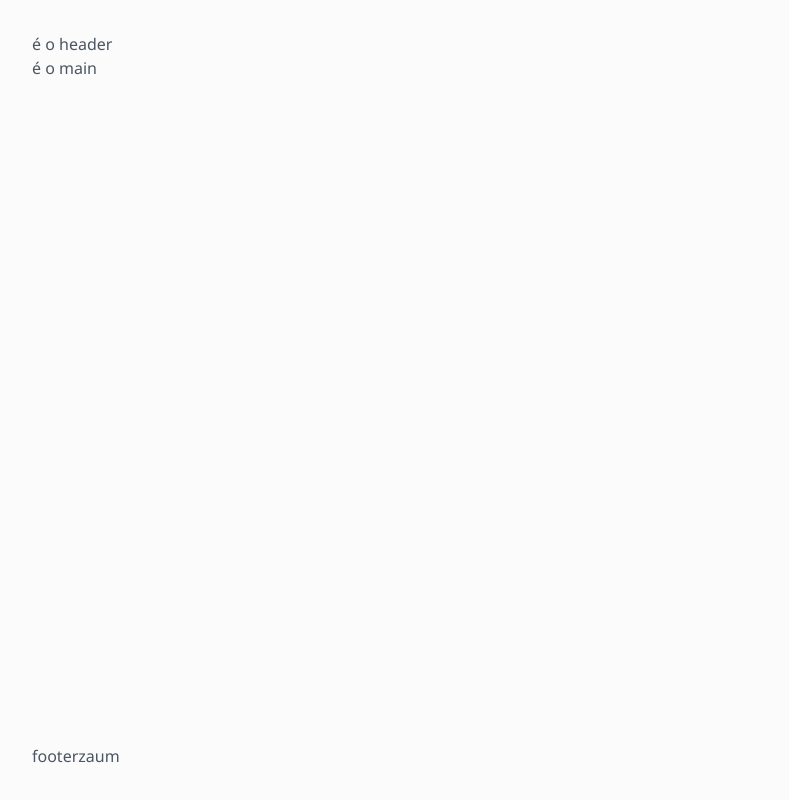
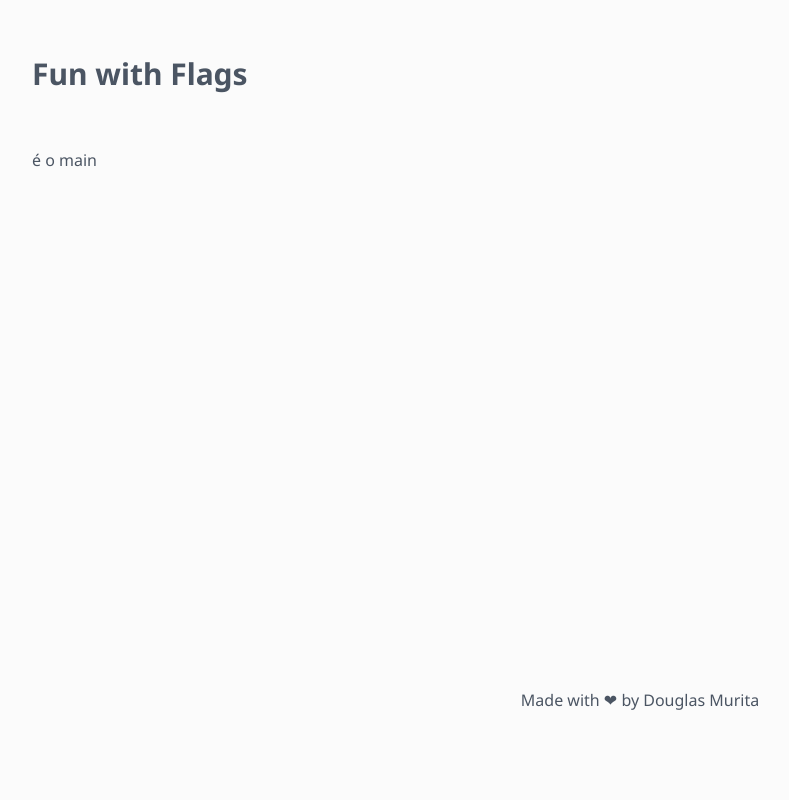
Before and after one commit to muritadb/fun-with-flags-nextjs, a Next.js app: page / in a window 1280 px wide. Shown: the whole page, without its empty margins (0-789 px from the left). Built offline with nearby package versions, Linux system fonts and the light colour scheme.

Commit message:
add components folder

```diff
--- /dev/null
+++ b/app/components/Footer.tsx
@@ -0,0 +1,9 @@
+const Footer = () => {
+  return (
+    <footer className="py-6 mb-8">
+      <p className="text-center">Made with ❤ by Douglas Murita</p>
+    </footer>
+  )
+}
+
+export default Footer
--- /dev/null
+++ b/app/components/Header.tsx
@@ -0,0 +1,9 @@
+const Header = () => {
+  return (
+    <header className="py-6 mb-8">
+      <h1 className="text-3xl font-bold">Fun with Flags</h1>
+    </header>
+  )
+}
+
+export default Header
--- /dev/null
+++ b/app/components/index.tsx
@@ -0,0 +1,2 @@
+export {default as Header} from './Header'
+export {default as Footer} from './Footer'
--- a/app/page.tsx
+++ b/app/page.tsx
@@ -1,10 +1,11 @@
+import { Footer, Header } from "./components";
 
 export default function Home() {
   return (
     <>
-    <header>é o header</header>
+    <Header />
     <main className="flex-1">é o main</main>
-    <footer>footerzaum</footer>
+    <Footer />
     </>
   );
 }
```
